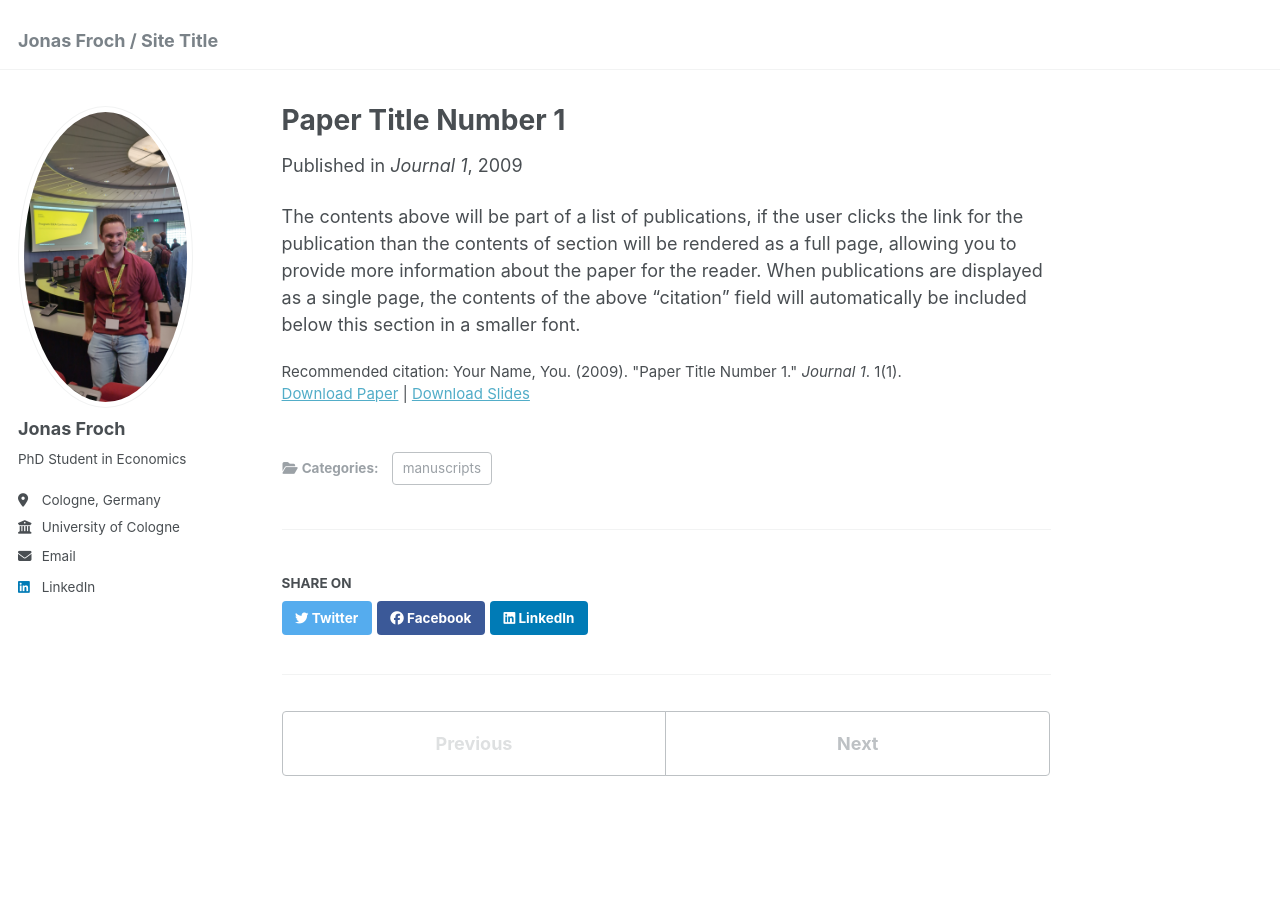
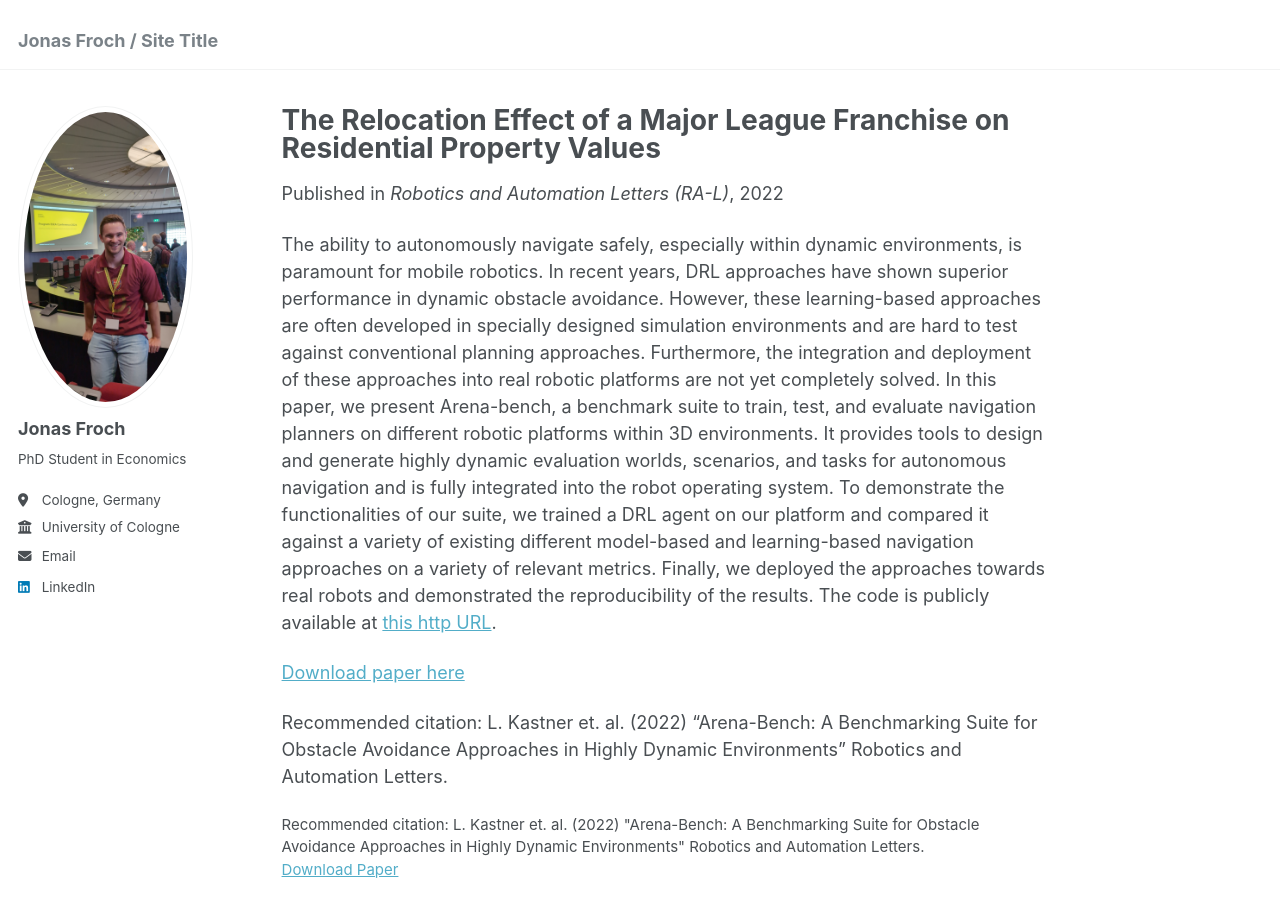
Before and after one commit to jonasfroch/jfwebpage.gitbub.io, a Jekyll site: the page built from _publications/2009-10-01-paper-title-number-1.md, in a window 1280 px wide and 900 px high. Built offline with Jekyll 4.4.1, drawn with Linux system fonts in a browser that asks for light colours.

Commit message:
Update 2009-10-01-paper-title-number-1.md

```diff
--- a/_publications/2009-10-01-paper-title-number-1.md
+++ b/_publications/2009-10-01-paper-title-number-1.md
@@ -1,14 +1,17 @@
 ---
-title: "Paper Title Number 1"
+title: "The Relocation Effect of a Major League Franchise on Residential Property Values"
+subtitle: "Quantifying the Intangible (Dis-) Benefits Generated by the Departure of the NFL’s Rams Franchise from St. Louis"
 collection: publications
-category: manuscripts
-permalink: /publication/2009-10-01-paper-title-number-1
-excerpt: 'This paper is about the number 1. The number 2 is left for future work.'
-date: 2009-10-01
-venue: 'Journal 1'
-slidesurl: 'http://academicpages.github.io/files/slides1.pdf'
-paperurl: 'http://academicpages.github.io/files/paper1.pdf'
-citation: 'Your Name, You. (2009). &quot;Paper Title Number 1.&quot; <i>Journal 1</i>. 1(1).'
+permalink: /publication/2024-Froch-Relocation
+excerpt: 'We exploit the relocation of the NFL’s Rams franchise as a natural experiment to estimate the effect of residential proximity to sports amenities using difference-in-differences hedonics. For a sample of single-family homes transacted in St. Louis between 2012 and 2019, we reveal that the relocation has provoked a significant relative price depreciation of 7.52% in housing values within a three-mile impact area. Subsequent
+distance ring analyses show that the effect is dispersed heterogeneously across space and declines in a non-linear distance-decaying pattern from the former host stadium. An approximation of the aggregate relative housing value depreciation suggests that the Rams generated substantial intangible amenity value in St. Louis. However, this magnitude effect may only justify partial subsidies for sports facilities and cannot provide a broader economic rationale for the generous public subsidization seen over the past decades. These results withstand a wide range of robustness checks, although they are somewhat mitigated considering general equilibrium effects.'
+date: 2022-10-01
+venue: 'Robotics and Automation Letters (RA-L)'
+paperurl: 'https://arxiv.org/abs/2206.05728'
+citation: 'L. Kastner et. al. (2022) "Arena-Bench: A Benchmarking Suite for Obstacle Avoidance Approaches in Highly Dynamic Environments" Robotics and Automation Letters.'
 ---
+The ability to autonomously navigate safely, especially within dynamic environments, is paramount for mobile robotics. In recent years, DRL approaches have shown superior performance in dynamic obstacle avoidance. However, these learning-based approaches are often developed in specially designed simulation environments and are hard to test against conventional planning approaches. Furthermore, the integration and deployment of these approaches into real robotic platforms are not yet completely solved. In this paper, we present Arena-bench, a benchmark suite to train, test, and evaluate navigation planners on different robotic platforms within 3D environments. It provides tools to design and generate highly dynamic evaluation worlds, scenarios, and tasks for autonomous navigation and is fully integrated into the robot operating system. To demonstrate the functionalities of our suite, we trained a DRL agent on our platform and compared it against a variety of existing different model-based and learning-based navigation approaches on a variety of relevant metrics. Finally, we deployed the approaches towards real robots and demonstrated the reproducibility of the results. The code is publicly available at [this http URL](https://github.com/ignc-research/arena-bench).
 
-The contents above will be part of a list of publications, if the user clicks the link for the publication than the contents of section will be rendered as a full page, allowing you to provide more information about the paper for the reader. When publications are displayed as a single page, the contents of the above "citation" field will automatically be included below this section in a smaller font.
+[Download paper here](https://arxiv.org/abs/2206.05728)
+
+Recommended citation: L. Kastner et. al. (2022) "Arena-Bench: A Benchmarking Suite for Obstacle Avoidance Approaches in Highly Dynamic Environments" Robotics and Automation Letters.
```
